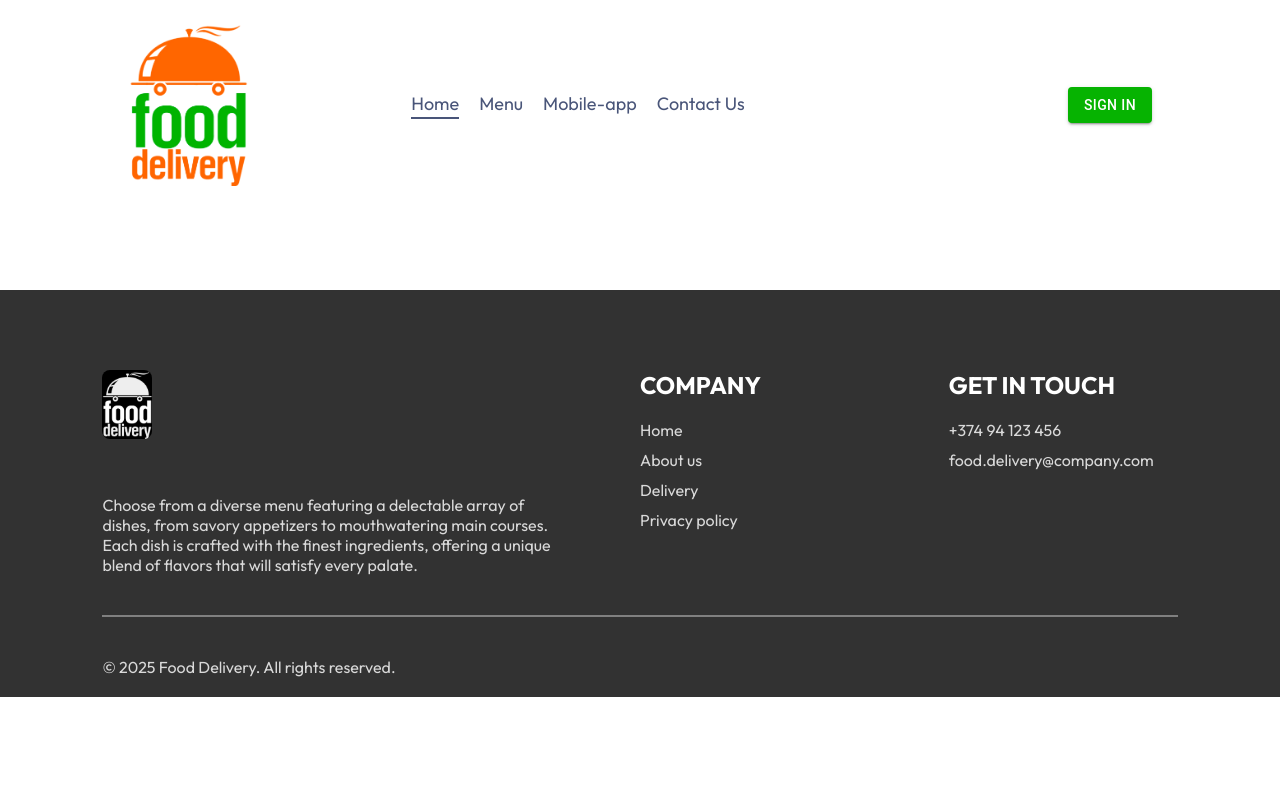
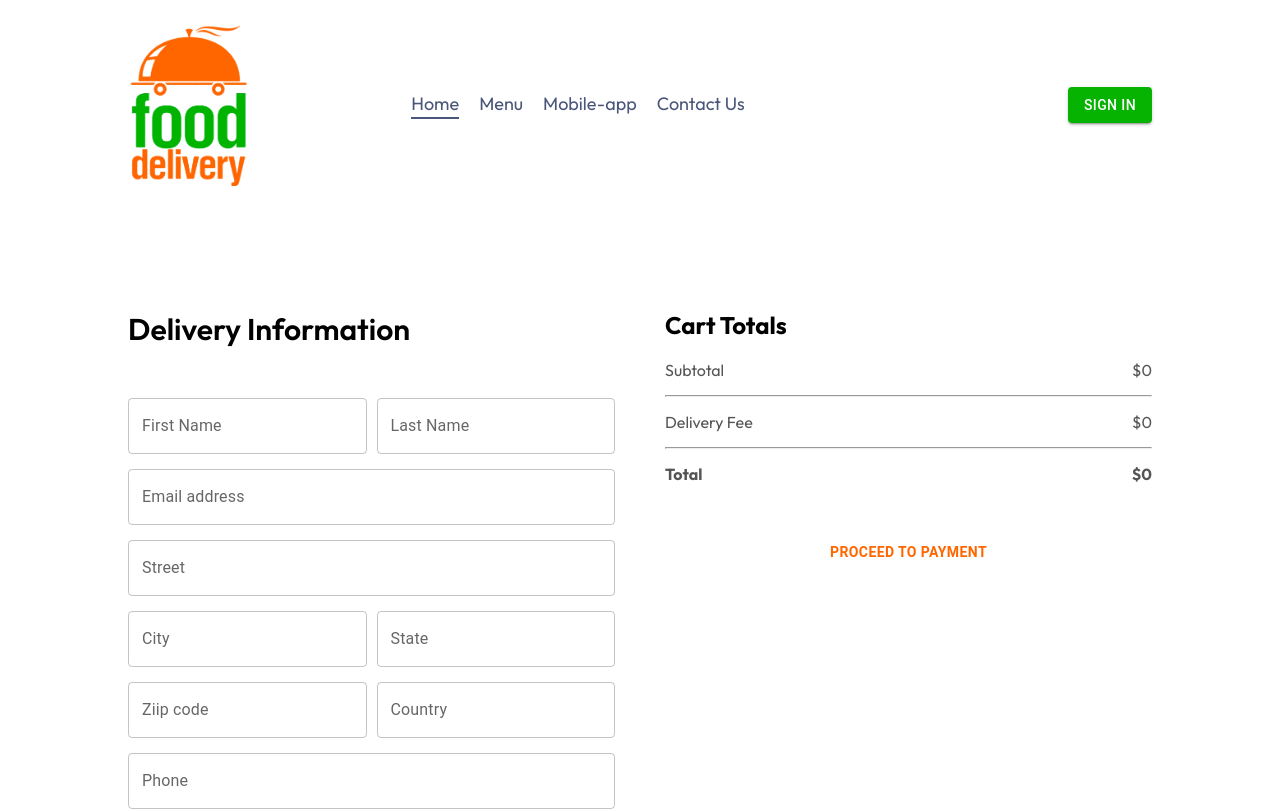
Before and after one commit to Armine-web/delivery, a React (Vite) app: page /delivery/order in a window 1280 px wide. Shown: the top 811 px of the page. Built offline with nearby package versions, Linux system fonts and the light colour scheme; no server answers; some icons are missing.

Commit message:
some changes

```diff
--- a/src/App.jsx
+++ b/src/App.jsx
@@ -1,5 +1,5 @@
 import React, { useState } from 'react'
-import Navbar from './components/navbar/Navbar'
+import Navbar from './components/navbar/navbar'
 import { Routes, Route } from 'react-router-dom'
 import Home from './pages/home/home'
 import Cart from './pages/cart/cart'
@@ -22,8 +22,8 @@ const App = () => {
             path='/delivery'
             element={<Home showAbout={showAbout} setShowAbout={setShowAbout} />}
           />
-          <Route path='/cart' element={<Cart />} />
-          <Route path='/order' element={<PlaceOrder />} />
+          <Route path='/delivery/cart' element={<Cart />} />
+          <Route path='/delivery/order' element={<PlaceOrder />} />
         </Routes>
       </div>
       <Footer />
--- a/src/components/navbar/navbar.jsx
+++ b/src/components/navbar/navbar.jsx
@@ -52,7 +52,7 @@ function Navbar({ setShowLogin, handleSearch, setSearchQuery }) {
             <SearchIcon sx={{ color: '#495579', fontSize: '28px' }} />
           </IconButton>
         )}
-        <Link to="/cart">
+        <Link to="/delivery/cart">
           <IconButton>
             <ShoppingCartIcon sx={{ color: '#495579', fontSize: '28px' }} />
             <CartBadge badgeContent={totalItemsInCart > 0 ? totalItemsInCart : null} overlap="circular" />
--- a/src/pages/cart/cart.jsx
+++ b/src/pages/cart/cart.jsx
@@ -61,7 +61,7 @@ const Cart = () => {
             </div>
           </div>
           <Button
-            onClick={() => navigate('/order')}
+            onClick={() => navigate('/delivery/order')}
             sx={{
               color: '#ff6600',
               '&:hover': {
--- a/src/pages/placeOrder/placeOrder.jsx
+++ b/src/pages/placeOrder/placeOrder.jsx
@@ -18,7 +18,7 @@ const PlaceOrder = () => {
         <p className='title'> Delivery Information</p>
         <div className="multy-fields">
           <TextField
-            id="outlined-multiline-flexible"
+            id="outlined-multiline-flexible-name"
             label="First Name"
             multiline
             maxRows={4}
@@ -43,7 +43,7 @@ const PlaceOrder = () => {
                   }}
            />
            <TextField
-              id="outlined-multiline-flexible"
+              id="outlined-multiline-flexible-last-name"
               label="Last Name"
               multiline
               maxRows={4}
@@ -69,7 +69,7 @@ const PlaceOrder = () => {
           />
         </div>
         <TextField
-            id="outlined-multiline-flexible"
+            id="outlined-multiline-flexible-email"
             label="Email address"
             multiline
             maxRows={4}
@@ -94,7 +94,7 @@ const PlaceOrder = () => {
                   }}
            />
            <TextField
-              id="outlined-multiline-flexible"
+              id="outlined-multiline-flexible-street"
               label="Street"
               multiline
               maxRows={4}
@@ -121,7 +121,7 @@ const PlaceOrder = () => {
 
       <div className="multy-fields">
           <TextField
-            id="outlined-multiline-flexible"
+            id="outlined-multiline-flexible-city"
             label="City"
             multiline
             maxRows={4}
@@ -147,7 +147,7 @@ const PlaceOrder = () => {
            />
 
            <TextField
-              id="outlined-multiline-flexible"
+              id="outlined-multiline-flexible-state"
               label="State"
               multiline
               maxRows={4}
@@ -200,7 +200,7 @@ const PlaceOrder = () => {
                   }}
            />
            <TextField
-              id="outlined-multiline-flexible"
+              id="outlined-multiline-flexible-country"
               label="Country"
               multiline
               maxRows={4}
@@ -226,7 +226,7 @@ const PlaceOrder = () => {
           />
         </div>
         <TextField
-              id="outlined-multiline-flexible"
+              id="outlined-multiline-flexible-phone"
               label="Phone"
               multiline
               maxRows={4}
```
Also changed, not shown: src/assets/footerLogo.png.
